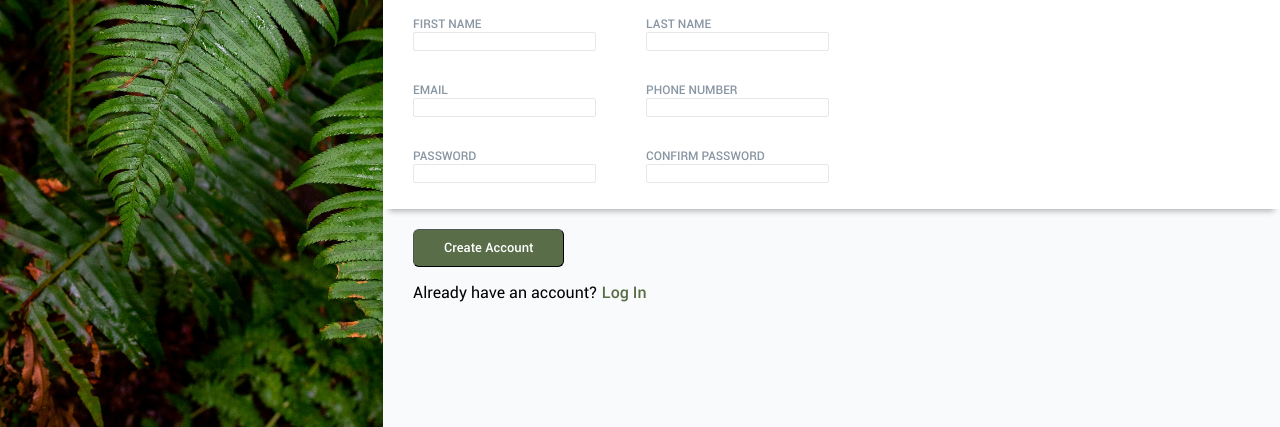
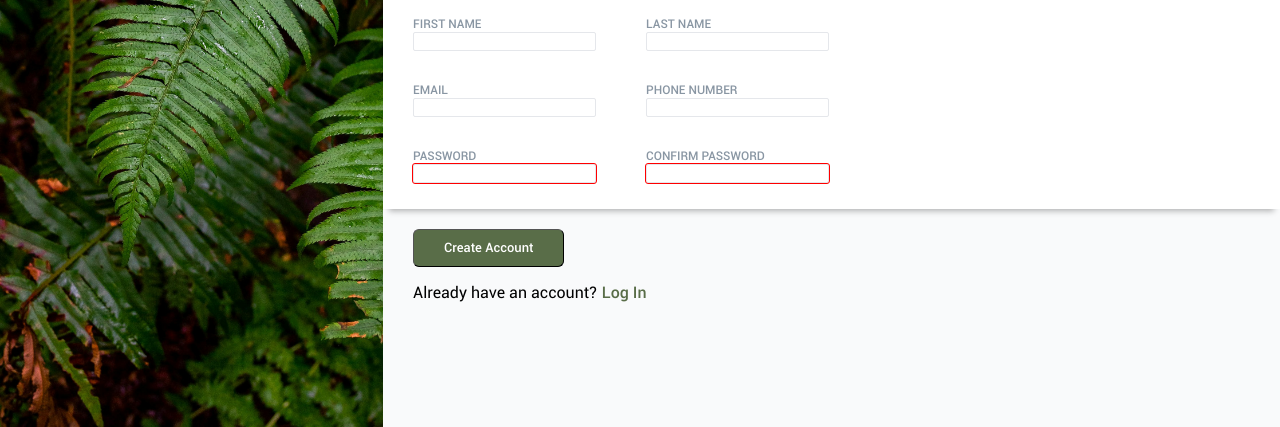
Before and after one commit to fereri/Sign-up-Form, a plain HTML site: page index.html in a window 1280 px wide. Shown: the part 373-800 px from the top of the page. Drawn offline with Linux system fonts and the light colour scheme.

Commit message:
Required styling added.

```diff
--- a/index.html
+++ b/index.html
@@ -51,12 +51,12 @@
                 <div class="secure-info">
                     <p>
                         <label for="password">PASSWORD</label>
-                        <input type="password" name="usr_password" id="password">
+                        <input type="password" name="usr_password" id="password" required>
                     </p>
 
                     <p>
                         <label for="conf-password">CONFIRM PASSWORD</label>
-                        <input type="password" name="conf_usr_password" id="conf-password">
+                        <input type="password" name="conf_usr_password" id="conf-password" required>
                     </p>
                 </div>
             </div>
--- a/style.css
+++ b/style.css
@@ -46,6 +46,10 @@ input {
 input:focus {
     outline: solid 1px blue;
     box-shadow: 2px 2px 2px 2px #8996a3;
+}
+
+input:required {
+    outline: solid 1px red;
 }
 
 p {
```
